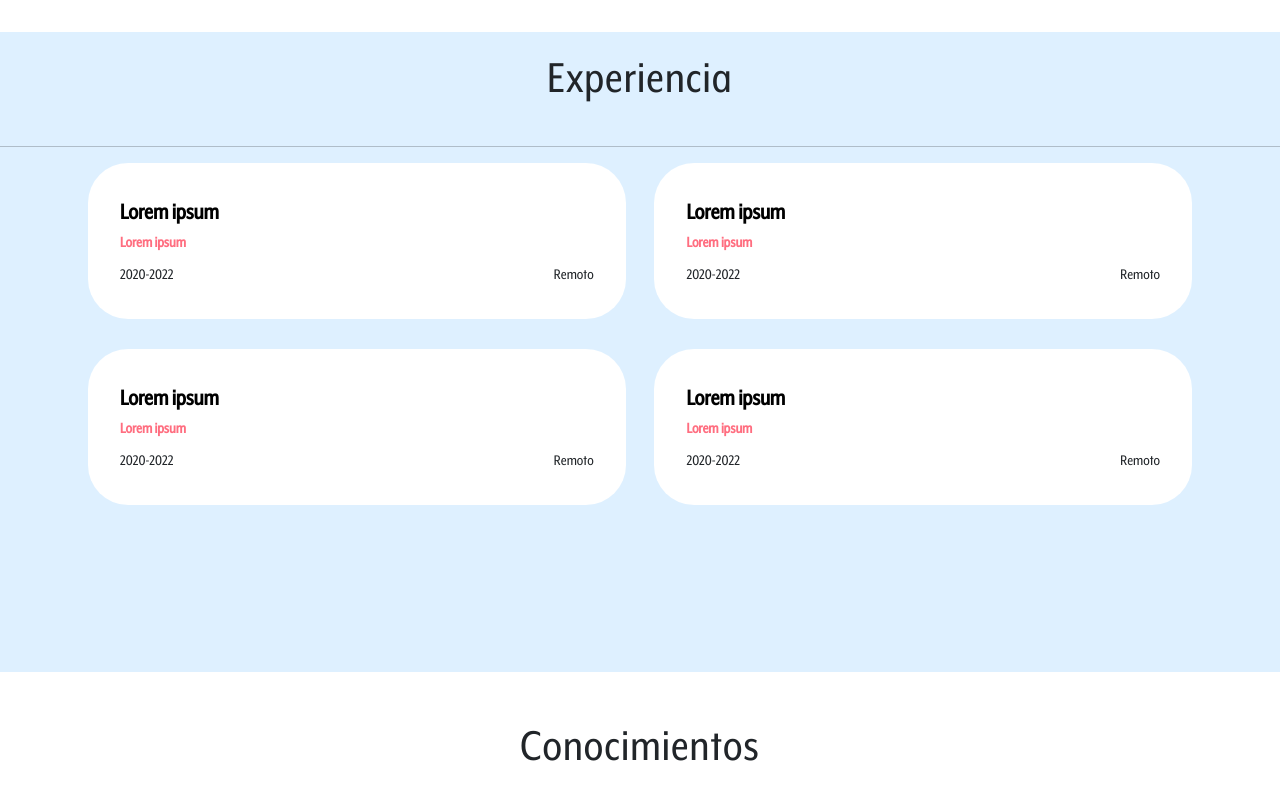
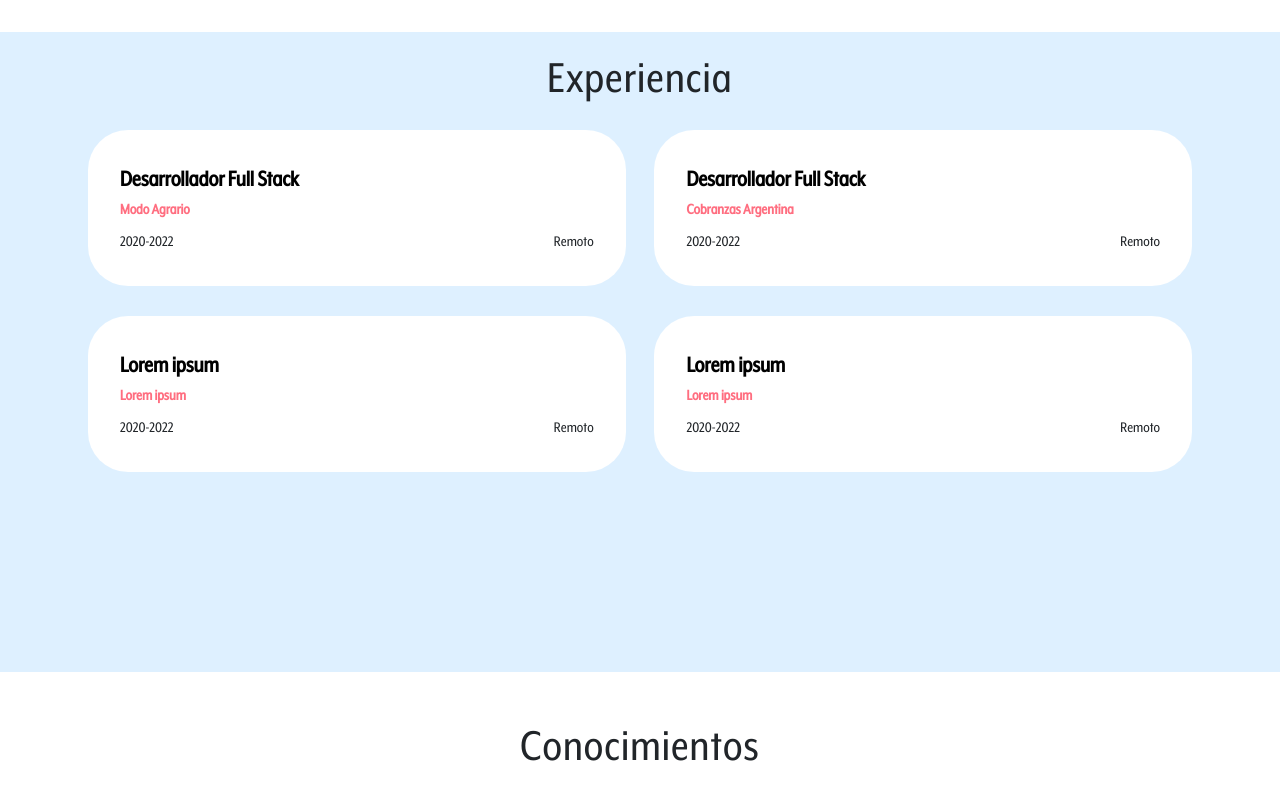
Before and after one commit to matias798/portfolio-nextjs, a Next.js app: page / in a window 1280 px wide. Shown: the part 1942-2742 px from the top of the page. Built offline with nearby package versions, Linux system fonts and the light colour scheme.

Commit message:
Changed 🔁 Experience items Content

```diff
--- a/pages/components/Experience.js
+++ b/pages/components/Experience.js
@@ -2,8 +2,14 @@ import Styles from "../../styles/Experience.module.css";
 
 const ExperienceItems = [
   {
-    title: "Lorem ipsum",
-    workedAt: "Lorem ipsum",
+    title: "Desarrollador  Full Stack",
+    workedAt: "Modo Agrario",
+    date: "2020-2022",
+    place: "Remoto",
+  },
+  {
+    title: "Desarrollador  Full Stack",
+    workedAt: "Cobranzas Argentina",
     date: "2020-2022",
     place: "Remoto",
   },
@@ -19,21 +25,14 @@ const ExperienceItems = [
     place: "Remoto",
     workedAt: "Lorem ipsum",
   },
-  {
-    title: "Lorem ipsum",
-    date: "2020-2022",
-    place: "Remoto",
-    workedAt: "Lorem ipsum",
-  },
 ];
-
-
 
 const Experience = () => {
   return (
     <div className={Styles.Bg}>
-      <h2 className={Styles.Title}>Experiencia</h2>
-      <hr className={Styles.Line}></hr>
+      <div>
+        <h2 className={Styles.Title}>Experiencia</h2>
+      </div>
       <div className={Styles.Container}>
         {ExperienceItems.map((item) => {
           return (
```
